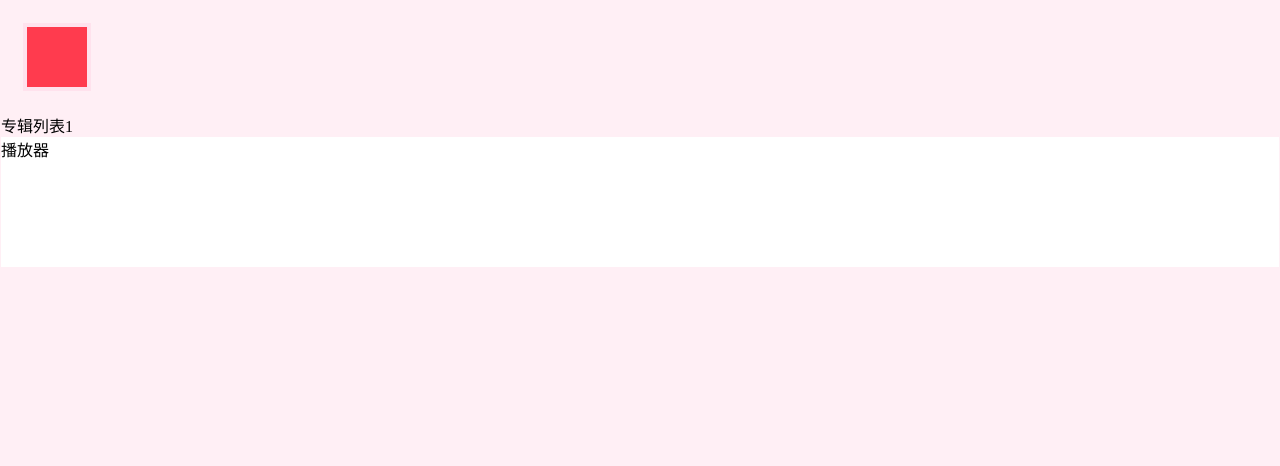
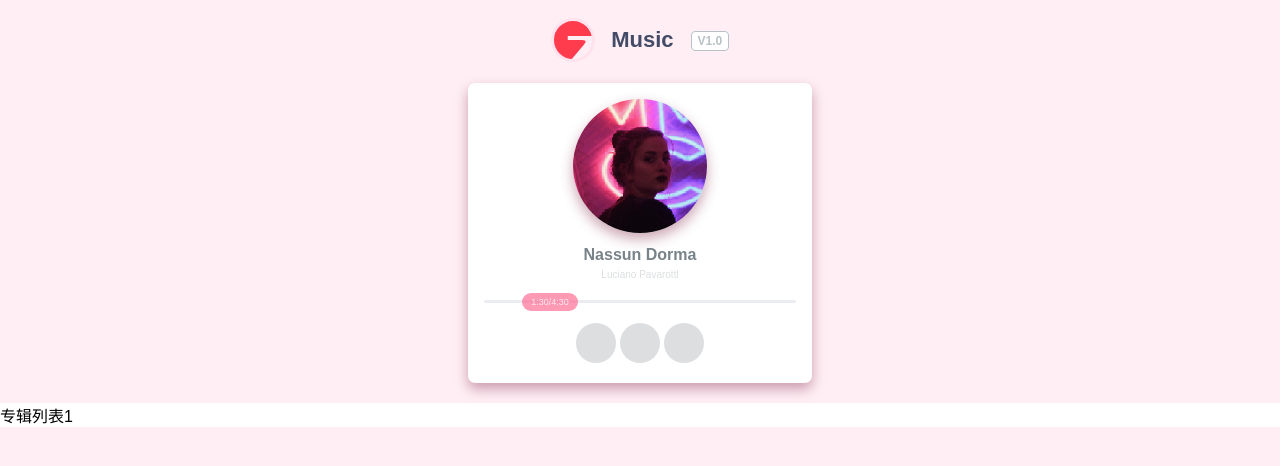
Before and after one commit to funny-man/z-music, a website built with webpack: page index.html in a window 1280 px wide. Built offline with nearby package versions, Linux system fonts and the light colour scheme.

Commit message:
写静态页面中

```diff
--- a/index.html
+++ b/index.html
@@ -3,37 +3,37 @@
 
 <head>
     <meta charset="UTF-8">
-    <meta name="viewport" content="width=device-width,height=device-height,initial-scale=1.0,maximum-scale=1.0,user-scalable=no">
+    <meta name="viewport" content="width=375px,user-scalable=no">
     <meta http-equiv="X-UA-Compatible" content="ie=edge">
     <title>Document</title>
     <link rel="stylesheet" href="./dist/main.css">
     <style>
-        * {
-            margin: 0;
-            padding: 0;
-            box-sizing: border-box;
-        }
-        html,
-        body {
-            width: 100%;
-            height: 100%;
-            /* background-color: #ffeff5; */
-        }
-        #logo {
-            margin: 22px;
-            width: 68px;
-            height: 68px;
-            background-color: #ff3b4e;
-            border: 4px solid #ffe2ed;
-        }
     </style>
 
     <body>
         <div id="ct">
-            <div id="logo"></div>
             <div id="z-music">
-                <div class="album-list">专辑列表1</div>
-                <div class="player">播放器</div>
+                <div id="logo">
+                    <p>Music
+                        <span>V1.0</span>
+                    </p>
+                </div>
+                <div id="player">
+                    <img src="./src/imgs/music-photo.png" alt="music-photo">
+                    <h3>Nassun Dorma</h3>
+                    <p>Luciano Pavarottl</p>
+                    <div class="line">
+                        <div class="line-loading">1:30/4:30</div>
+                    </div>
+                    <div class="btns">
+                        <div class="btn loop"></div>
+                        <div class="btn play"></div>
+                        <div class="btn next"></div>
+                    </div>
+
+                </div>
+                <div id="album-list">专辑列表1</div>
+
             </div>
         </div>
         <script src="./dist/zMusic.min.js"></script>
--- a/package.json
+++ b/package.json
@@ -17,6 +17,7 @@
     "babel-preset-stage-0": "^6.5.0",
     "css-loader": "^0.28.11",
     "extract-text-webpack-plugin": "^2.1.0",
+    "file-loader": "^1.1.11",
     "node-sass": "^4.8.3",
     "sass-loader": "^6.0.7",
     "style-loader": "^0.20.3",
--- a/src/sass/style.scss
+++ b/src/sass/style.scss
@@ -6,34 +6,133 @@ $red:#ff6e95;                            //主红
 $bgc:#ffeff5;                            //背景
 $translucent:rgba(255,255,255,0.4);      //播放面板半透明
 $line:#EBEBF2;                           //进度条
-$line_loading:#ff6e95;                   //加载进度条
-$font-1:#788389;                         //字体1
-$font-2:#dcd7db;                         //字体2
-$font-3:#e9c3d1;                         //字体3
+$line_loading:#ff5c889d;                   //加载进度条
+$font-1:#434b67;
+$font-2:#788389;                         //字体1
+$font-3:#dcdee0;                         //字体2
+$font-4:#e9c3d1;                         //字体3
 $btn:#d9dcdf;                            //按钮
 $btn_hover:#d9dcdf;                      //按钮悬停
 
 //css
-/* ct做一个媒体查询 其他所有内容都更具ct定位 */
+//还是动态rem吧
 
-// @media screen and (min-width : 540px){
-//     #ct{
-//         width:375px;
-//         height: 667px;
-//         background-color: $bgc;
-//         padding: 1px;
-//     }
-// }
-// @media(max-width: 540px) {}
+
+
+
+* {
+    margin: 0;
+    padding: 0;
+    box-sizing: border-box;
+}
+html,
+body {
+    width: 100%;
+    height: 100%;
+    font-family:Arial,Helvetica,sans-serif;
+}
+#logo {
+    text-align: center;
+    vertical-align: middle;
+    margin-top: 18px;
+}
+#logo::before {
+    content: '';
+    display: inline-block;
+    vertical-align: middle;
+    width: 32px;
+    height: 32px;
+    background-color: #ff3b4e;
+    border: 3px solid #ffe2ed;
+    padding: 3px;
+    border-radius: 50%;
+    background-image: url(../imgs/logo.png);
+}
+#logo p {
+    display: inline-block;
+    vertical-align: middle;
+    font-size: 22px;
+    font-weight: 600;
+    color:$font-1;
+    margin-left: 12px;
+    span{
+        font-weight: 600;
+        font-size: 12px;
+        background-color: $white;
+        border: 1px solid #b8c1c5;
+        margin-left: 11px;
+        padding: 2px 6px;
+        border-radius:4px;
+        position: relative;
+        top: -2px;
+        color:#b8c1c5;
+    }
+}
 #ct{
     width: 100%;
-    height: 100%;
+    height:100%;
     background-color: $bgc;
-    padding: 1px;
+    margin: 0 auto;
+    overflow: hidden;
+}
+#player{
+    background-color:$white;
+    text-align: center;
+    width: 344px;
+    // height: 292px;
+    margin: 21px auto 0 auto;
+    padding: 16px;
+    border-radius: 7px;
+    box-shadow: 0 6px 13px rgba(124, 30, 65,.4);
+    img{
+        display: block;
+        width: 134px;
+        margin: 0 auto;
+        border-radius: 50%;
+        box-shadow: 0 6px 13px rgba(124, 30, 65,.4);
+    }
+    h3{
+       margin-top: 13px;
+       color:$font-2;
+       font-size: 16px;
+       font-weight: 700;
+    }
+    p{
+        margin-top: 5px;
+        color: $font-3;
+        font-size: 10px;
+    }
+    .line{
+        width: 100%;
+        height: 3px;
+        margin-top: 20px;
+        background-color: $line;
+        border-radius: 1.5px;
+    }
+    .line-loading{
+        display: inline-block;
+        background-color: $line_loading;
+        font-size: 9px;
+        padding: 4px 9px;
+        border-radius: 40px;
+        color: rgba(255, 255, 255, 0.8);
+        position: relative;
+        top: -9px;
+        left:-90px;
+    }
+    .btns{
+        margin-top: 20px;
+    }
+    .btn{
+        width: 40px;
+        height: 40px;
+        background-color: $font-3;
+        display: inline-block;
+        border-radius: 50%;
+    }
 }
 
-.player{
-    background-color:$white;
-    width: 100%;
-    height: 130px;
+#album-list{
+    background-color: #fff;
+    margin-top: 20px;
 }
--- a/webpack.config.js
+++ b/webpack.config.js
@@ -63,6 +63,15 @@ module.exports = {
             //         'sass-loader'
             //     ]
             // }
+            {
+                test: /\.(png|jpg|jpeg|gif|woff|woff2|ttf|eot|svg|swf)$/,
+                use: {
+                    loader:'file-loader',
+                    options:{
+                        name:'[name]_[sha512:hash:base64:7].[ext]'
+                    }
+                }
+            },
         ]
     }
 };
```
Also changed, not shown: dist/logo_1FqaZ-X.png (added), dist/main.css, src/imgs/logo.png (added), src/imgs/music-photo.png (added), 1 other file.
